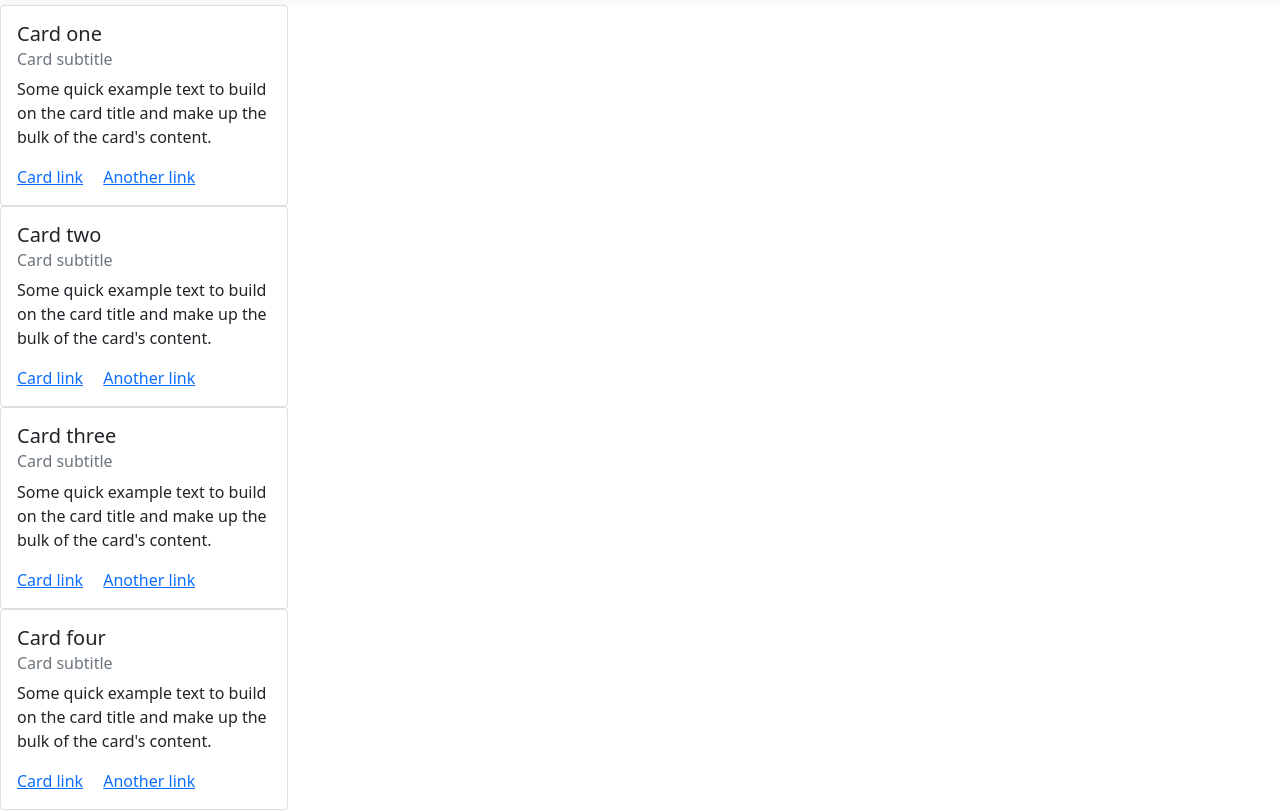
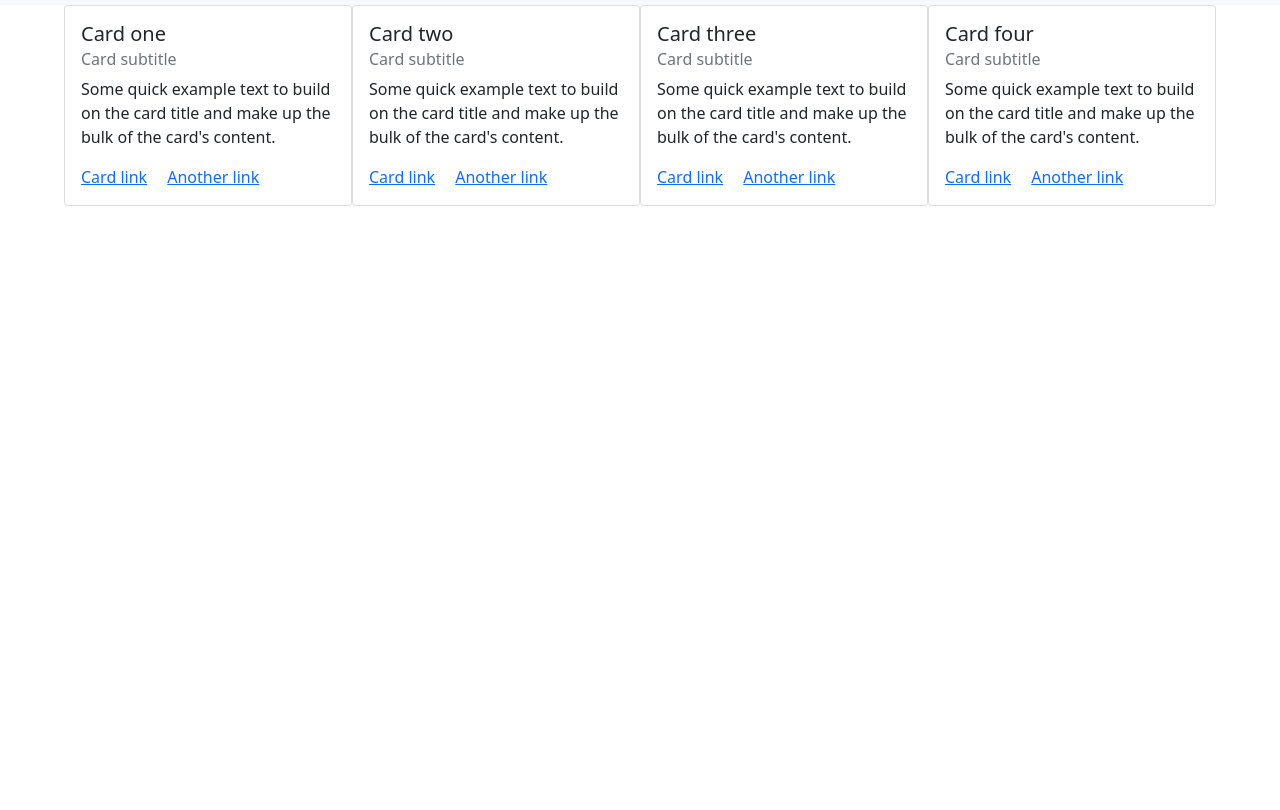
Before and after one commit to cristianronaldo1/Introgitbash, a plain HTML site: page index.html in a window 1280 px wide. Shown: the part 51-861 px from the top of the page. After the commit the page ends 800 px from the top, so only its background shows below. Drawn offline with nearby package versions, Linux system fonts and the light colour scheme.

Commit message:
se add css y se centraron las targuetas

```diff
--- a/index.html
+++ b/index.html
@@ -5,7 +5,7 @@
     <meta name="viewport" content="width=device-width, initial-scale=1.0">
     <title>Document</title>
     <link href="https://cdn.jsdelivr.net/npm/bootstrap@5.0.2/dist/css/bootstrap.min.css" rel="stylesheet" integrity="sha384-EVSTQN3/azprG1Anm3QDgpJLIm9Nao0Yz1ztcQTwFspd3yD65VohhpuuCOmLASjC" crossorigin="anonymous">
-
+    <link rel="stylesheet" href="styles.css">
 </head>
 <body>
     <div class="navegacion">
--- /dev/null
+++ b/styles.css
@@ -0,0 +1,4 @@
+.cartas{
+    display: flex;
+    justify-content: center;
+}
```
